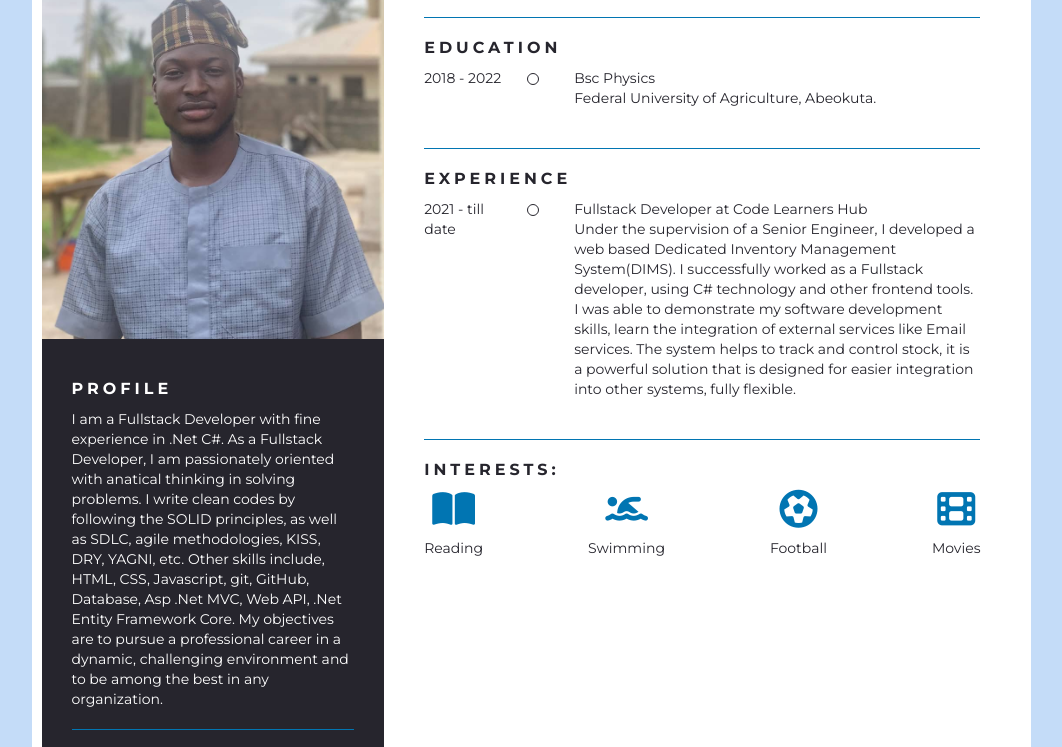
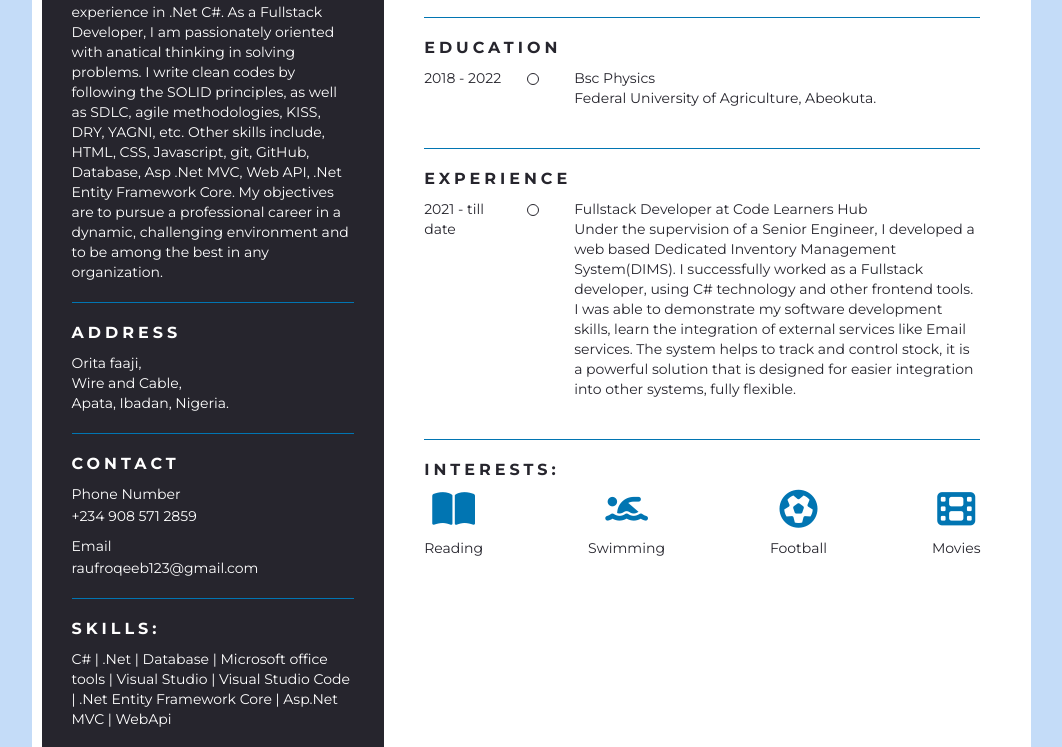
Before and after one commit to Temi16/Temi16.github.io, a plain HTML site: page index.html in a window 1280 px wide. Shown: the part 148-895 px from the top of the page, without its empty margins (109-1171 px from the left). Drawn offline with Linux system fonts and the light colour scheme.

Commit message:
Update index.html

```diff
--- a/index.html
+++ b/index.html
@@ -12,9 +12,6 @@
 
 <div class="resume_wrapper">
 	<div class="resume_left">
-		<div class="resume_image">
-			<img src="pic.jpg" alt="Resume_image">
-		</div>
 		<div class="resume_bottom">
 			<div class="resume_item resume_namerole">
 				<div class="name">Roqeeb Rauf Temidayo</div>
```
